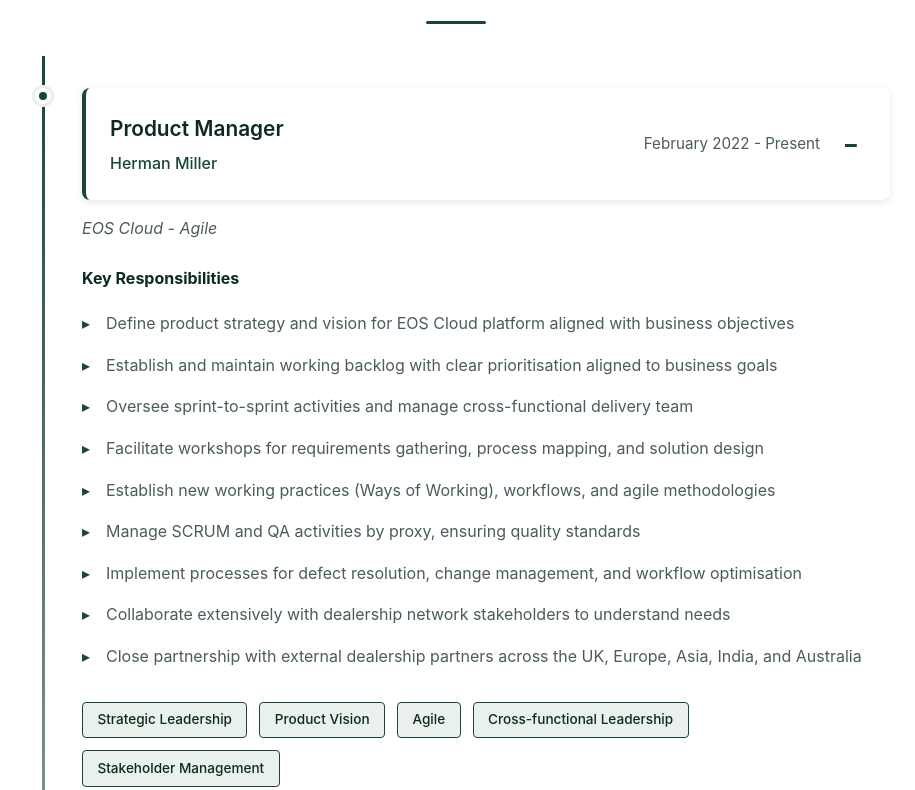
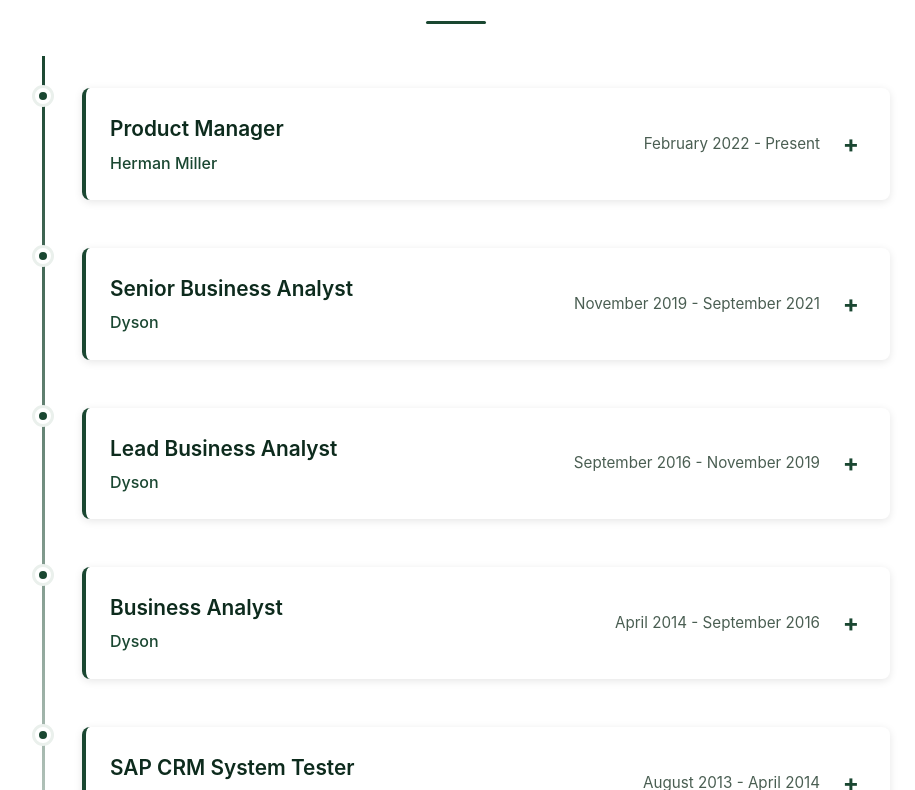
Before and after one commit to Jamie-L87/Jamie_CV_APP, a React (Vite) app: page / in a window 1280 px wide. Shown: the part 1630-2420 px from the top of the page, without its empty margins (184-1099 px from the left). Built offline with nearby package versions, Linux system fonts and the light colour scheme.

Commit message:
Close all job roles by default

```diff
--- a/src/components/WorkHistory.jsx
+++ b/src/components/WorkHistory.jsx
@@ -137,7 +137,7 @@
 ];
 
 export default function WorkHistory() {
-  const [expandedId, setExpandedId] = useState(1);
+  const [expandedId, setExpandedId] = useState(null);
 
   const toggleExpand = (id) => {
     setExpandedId(expandedId === id ? null : id);
```
